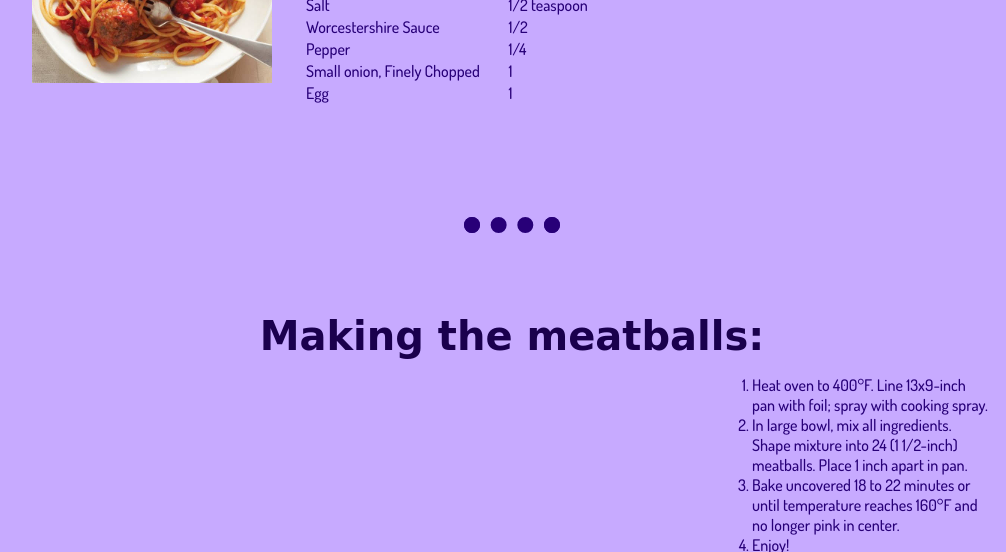
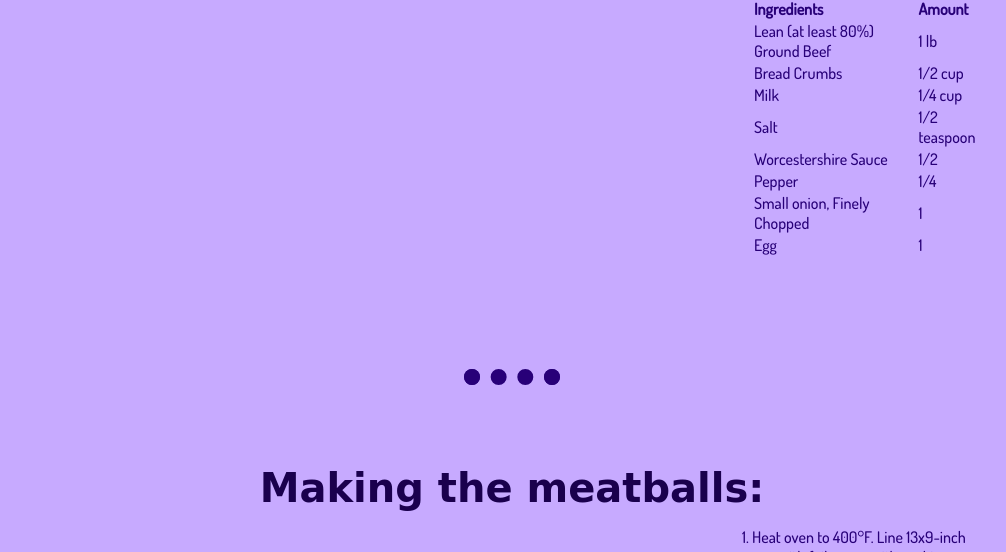
Before and after one commit to hendrismaar/lemmikretsept, a plain HTML site: page index.html in a window 1280 px wide. Shown: the part 548-1100 px from the top of the page, without its empty margins (128-1134 px from the left). Drawn offline with Linux system fonts and the light colour scheme; a web font is replaced by a local one.

Commit message:
Move Ingredients

```diff
--- a/css/style.css
+++ b/css/style.css
@@ -47,12 +47,13 @@ p {
     text-align: left;
     margin: 7rem auto;
     overflow: hidden;
+    margin-left: 45rem;
 }
 
 .imgrecipe-row{
     width: 50%;
     text-align: left;
-    margin: 2rem auto;
+    margin:2rem auto;
 
 }
 
```
